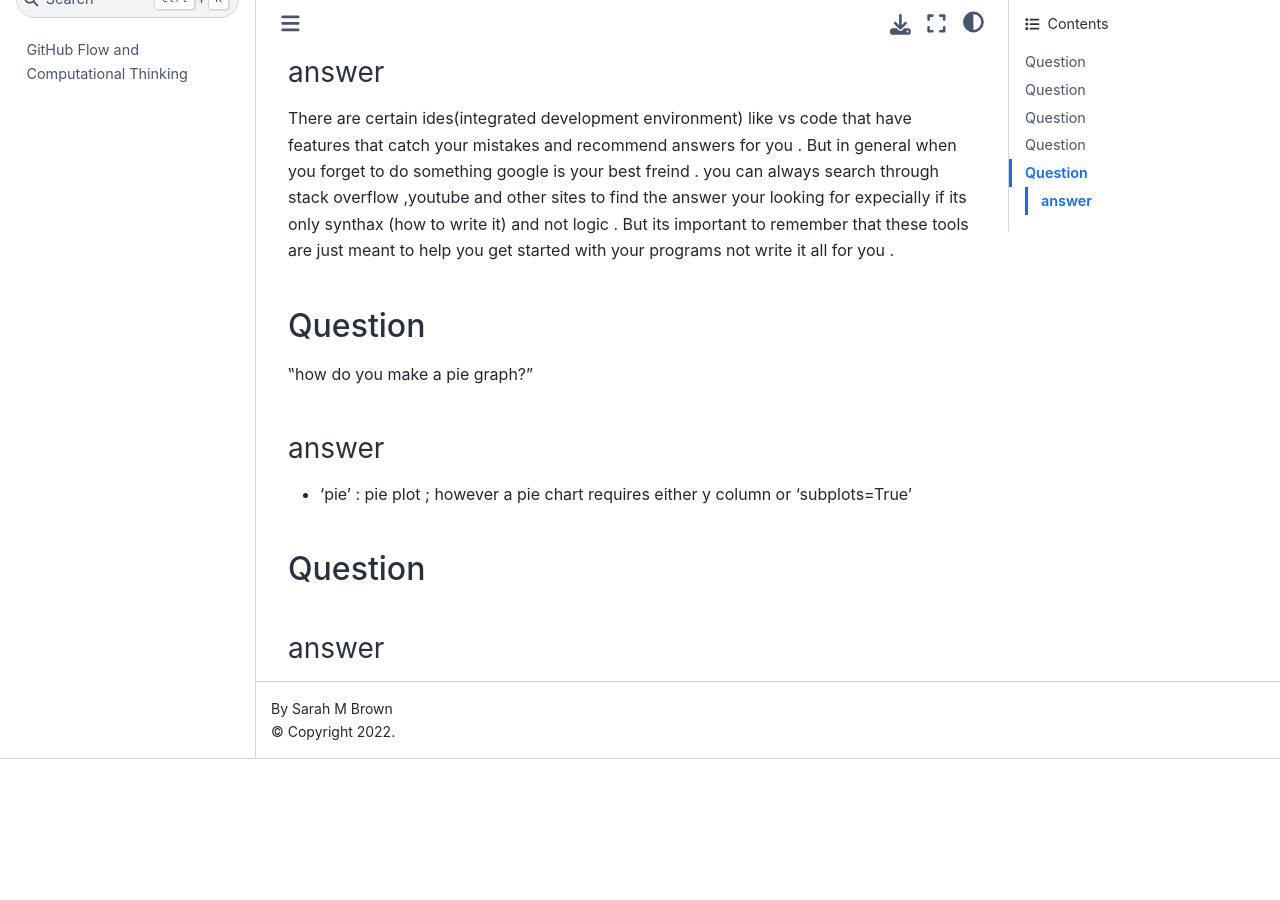
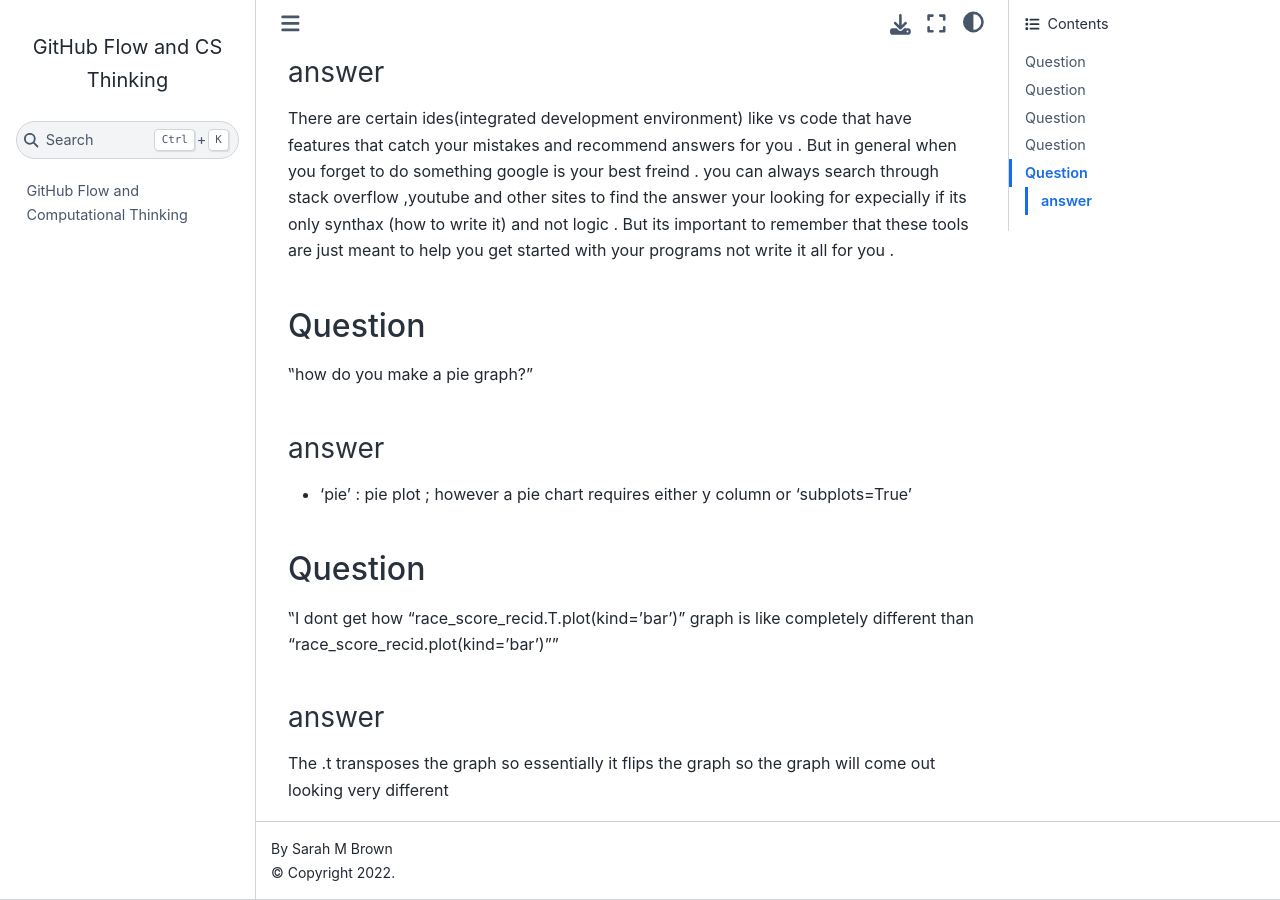
Before and after one commit to csctd/ssp23, a Jupyter Book: the page built from qa/day3.md, in a window 1280 px wide and 900 px high, scrolled down 954 px. Built offline with Jupyter Book 1.0.4 settings and Sphinx 7.4.7 and the Sphinx Book theme 1.1.4, drawn with Linux system fonts in a browser that asks for light colours; pages that are not in the unit, such as notebooks, are missing from menus; before the commit the page ends 1713 px from its top, so only the background shows below that.

Commit message:
Update day3.md

```diff
--- a/qa/day3.md
+++ b/qa/day3.md
@@ -30,5 +30,6 @@
 ### answer
  - 'pie' : pie plot ; however a pie chart requires either y column or 'subplots=True'
 ## Question
-
+‟I dont get how "race_score_recid.T.plot(kind='bar')" graph is like completely different than "race_score_recid.plot(kind='bar')"”
 ### answer
+The .t transposes the graph so essentially it flips the graph so the graph will come out looking very different
```
